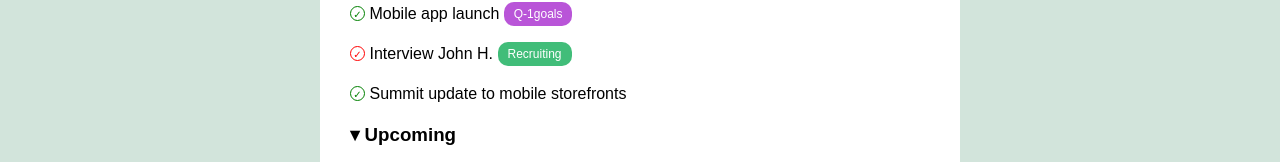
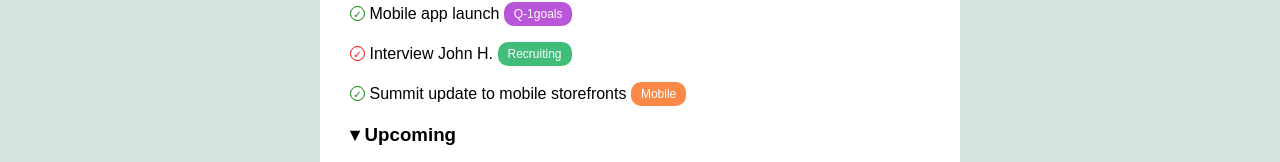
Before and after one commit to Riccardo-Laurenti/html-css-toboolist, a plain HTML site: page index.html in a window 1280 px wide. Shown: the part 380-542 px from the top of the page. Drawn offline with Linux system fonts and the light colour scheme.

Commit message:
clean code

```diff
--- a/index.html
+++ b/index.html
@@ -65,7 +65,7 @@
                         <li class="task-item">
                             <span class="task-status task-green">&check;</span>
                             <span class="task-text">Summit update to mobile storefronts</span>
-                            <span class="back-badge bgorange">Mobile</span>
+                            <span class="back-badge bg-orange">Mobile</span>
                         </li>
                     </ul>
                 </li>
```
